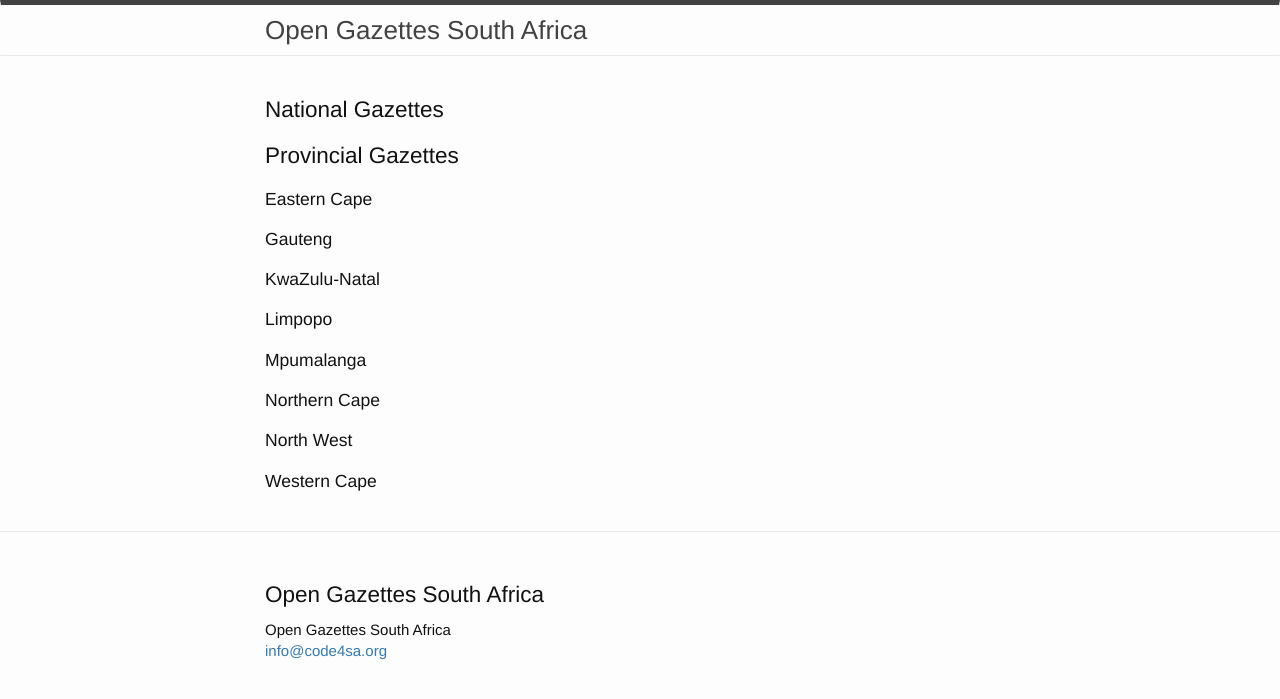
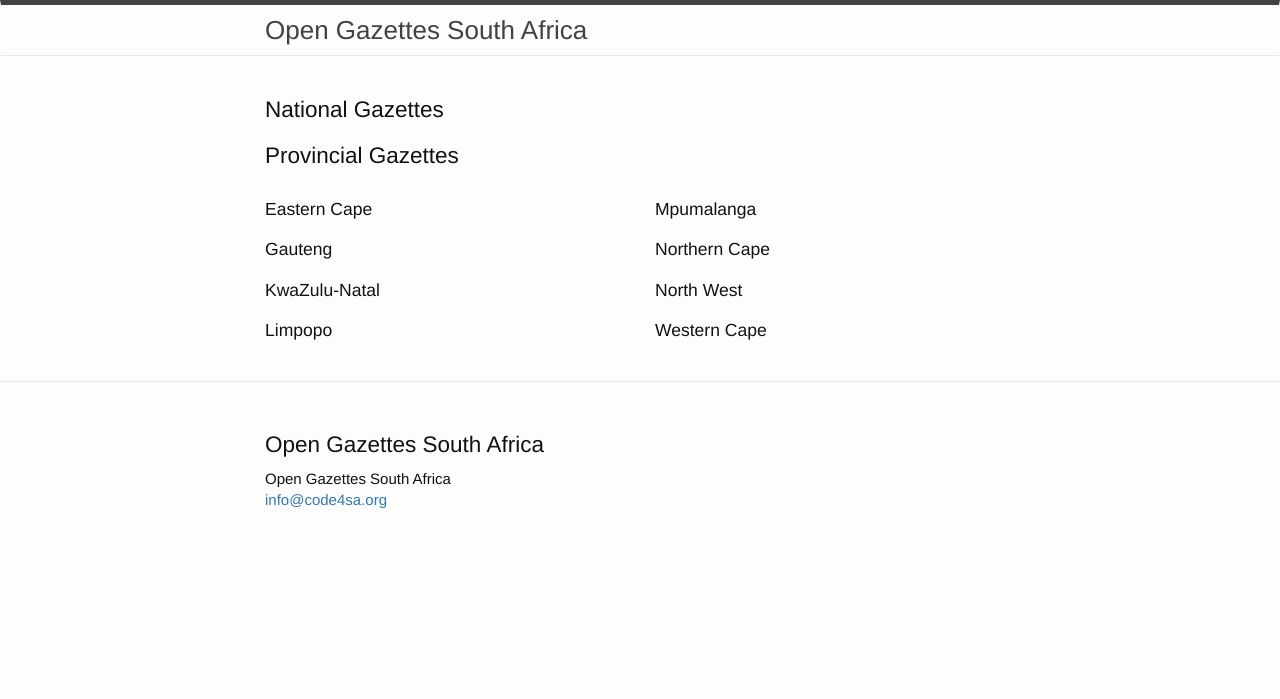
Before and after one commit to OpenUpSA/opengazettes, a Jekyll site: the page built from index.html, in a window 1280 px wide. Shown: the top 699 px of the page. Built offline with Jekyll 4.4.1, drawn with Linux system fonts in a browser that asks for light colours.

Commit message:
Columnar layout on homepage.

```diff
--- a/index.html
+++ b/index.html
@@ -15,9 +15,17 @@ layout: default
 
   <h2>Provincial Gazettes</h2>
 
+  <div class="row">
+    <div class="col-sm-6">
+
+      {% assign breakat = site.data.jurisdictions | size | minus: 1 | divided_by: 2 | floor %}
       {% for jurisdiction in site.data.jurisdictions %}
         {% assign code = jurisdiction[0] %}
-    {% if code != 'ZA' %}
+
+        {% if code == 'ZA' %}
+          {% continue %}
+        {% endif %}
+
         <h3>{{ jurisdiction[1] }}</h3>
 
         <ul>
@@ -26,7 +34,13 @@ layout: default
             <li><a href="gazettes/{{ code }}/{{ year }}">{{ year }}</a></li>
           {% endfor %}
         </ul>
+
+        {% if forloop.index0 == breakat %}
+          </div><div class="col-sm-6">
         {% endif %}
       {% endfor %}
 
     </div>
+  </div>
+
+</div>
```
Lines whose indentation alone changed are shown as unchanged.
